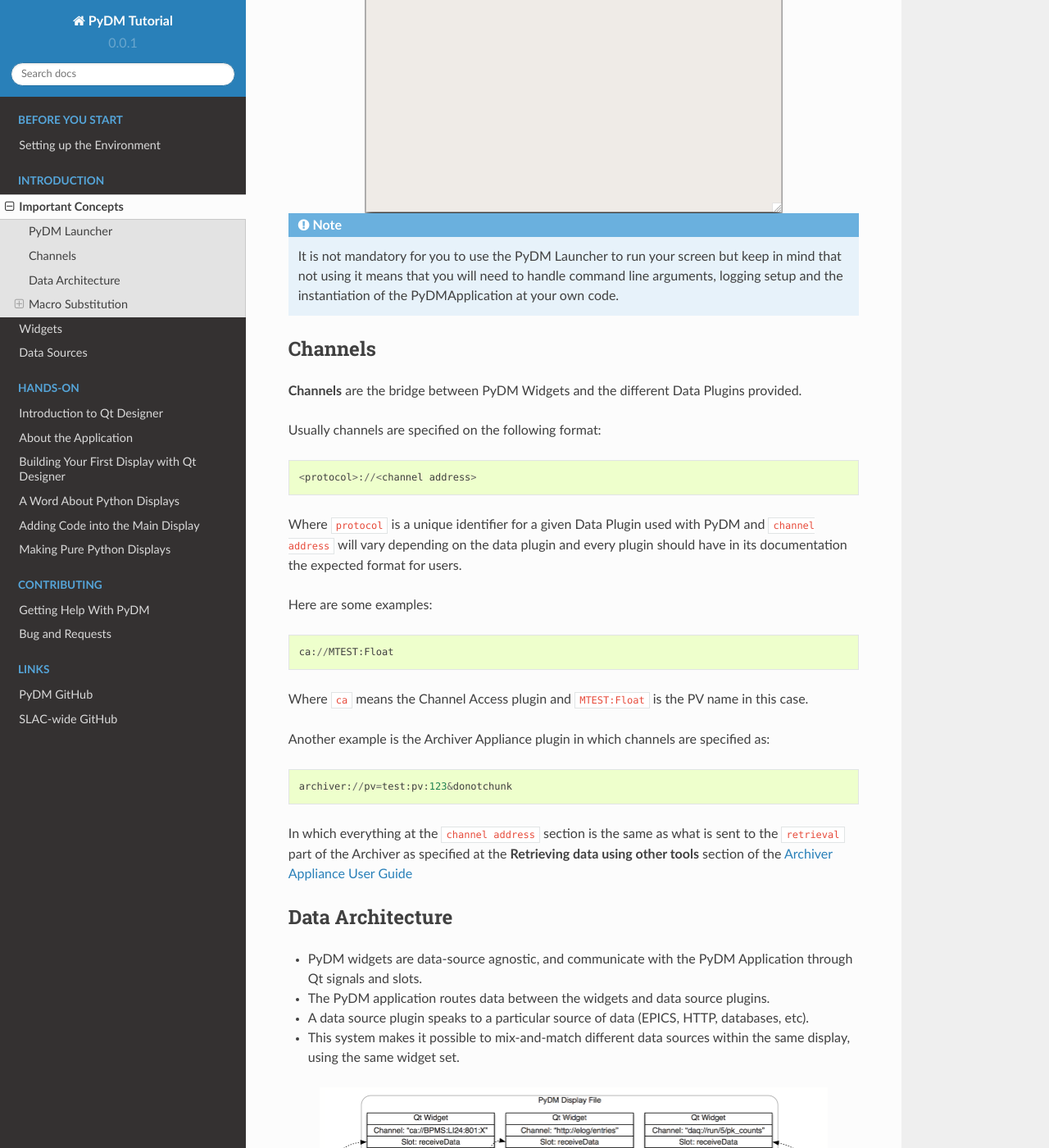
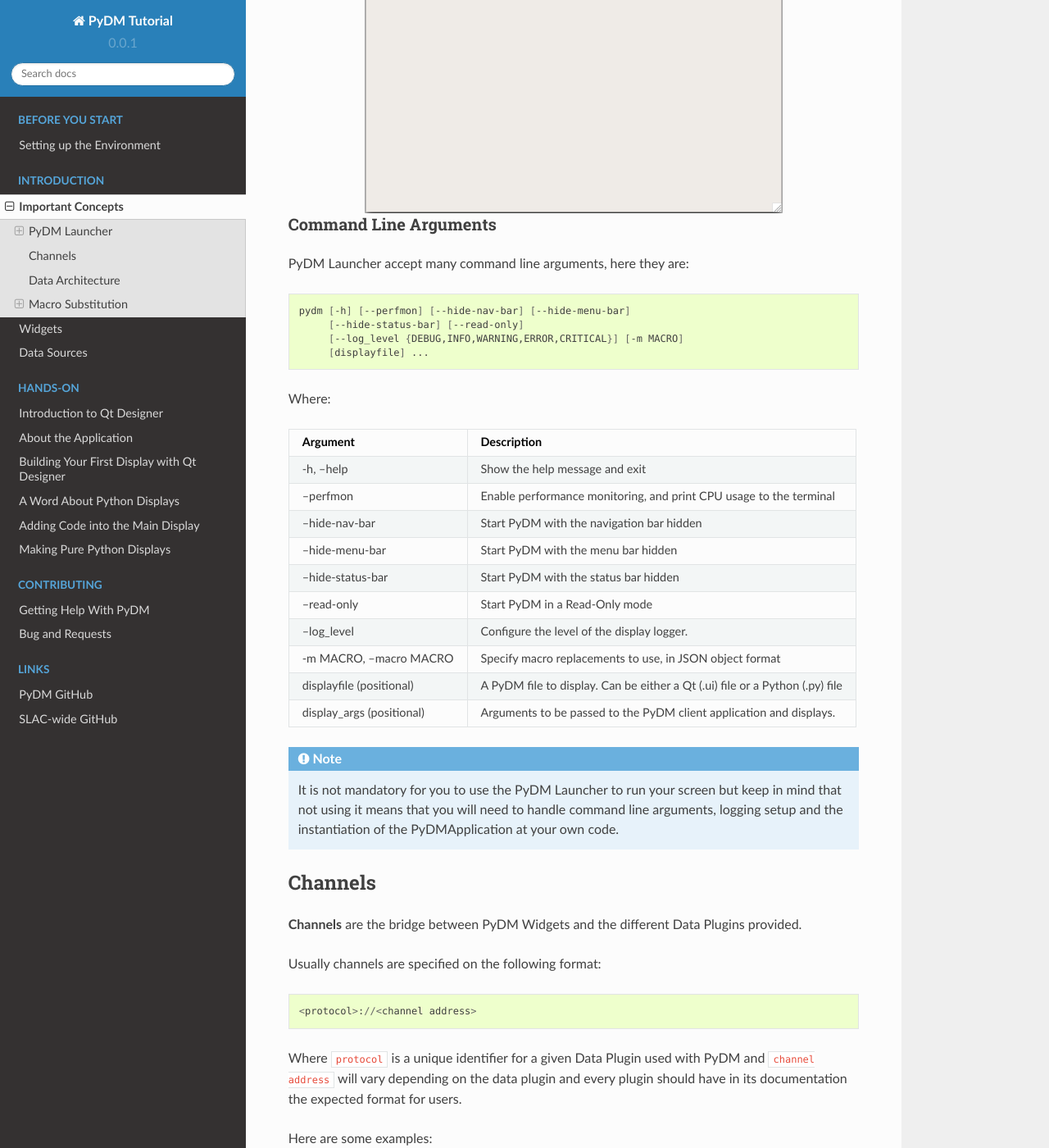
Before and after one commit to slaclab/pydm-tutorial, a Sphinx documentation site: the page built from docs/source/intro/important_concepts.rst, in a window 1280 px wide and 1400 px high, scrolled down 582 px. Shown: the whole window at 82% size. Built offline with Sphinx 7.4.7 and the Read the Docs theme 2.0.0, drawn with Linux system fonts in a browser that asks for light colours.

Commit message:
DOC: Add simLinker information. DOC: Add PyDM Launcher command line arguments section.

```diff
--- a/docs/source/intro.rst
+++ b/docs/source/intro.rst
@@ -47,6 +47,9 @@
 
     # For the simulated motor axis use
     ./simMotor
+
+    # For the linking IOC
+    ./simLinker
 
 For AreaDetector (cameras):
 
--- a/docs/source/intro/important_concepts.rst
+++ b/docs/source/intro/important_concepts.rst
@@ -20,6 +20,37 @@
    :scale: 75 %
    :align: center
    :alt: PyDM Main Window
+
+Command Line Arguments
+^^^^^^^^^^^^^^^^^^^^^^
+
+PyDM Launcher accept many command line arguments, here they are:
+
+.. code-block:: bash
+
+   pydm [-h] [--perfmon] [--hide-nav-bar] [--hide-menu-bar]
+        [--hide-status-bar] [--read-only]
+        [--log_level {DEBUG,INFO,WARNING,ERROR,CRITICAL}] [-m MACRO]
+        [displayfile] ...
+
+
+
+Where:
+
+=========================  =============================================================================
+Argument                   Description
+=========================  =============================================================================
+-h, --help                 Show the help message and exit
+--perfmon                  Enable performance monitoring, and print CPU usage to the terminal
+--hide-nav-bar             Start PyDM with the navigation bar hidden
+--hide-menu-bar            Start PyDM with the menu bar hidden
+--hide-status-bar          Start PyDM with the status bar hidden
+--read-only                Start PyDM in a Read-Only mode
+--log_level                Configure the level of the display logger.
+-m MACRO, --macro MACRO    Specify macro replacements to use, in JSON object format
+displayfile (positional)   A PyDM file to display. Can be either a Qt (.ui) file or a Python (.py) file
+display_args (positional)  Arguments to be passed to the PyDM client application and displays.
+=========================  =============================================================================
 
 .. note::
    It is not mandatory for you to use the PyDM Launcher to run your screen but keep in mind that not using it means that
```
